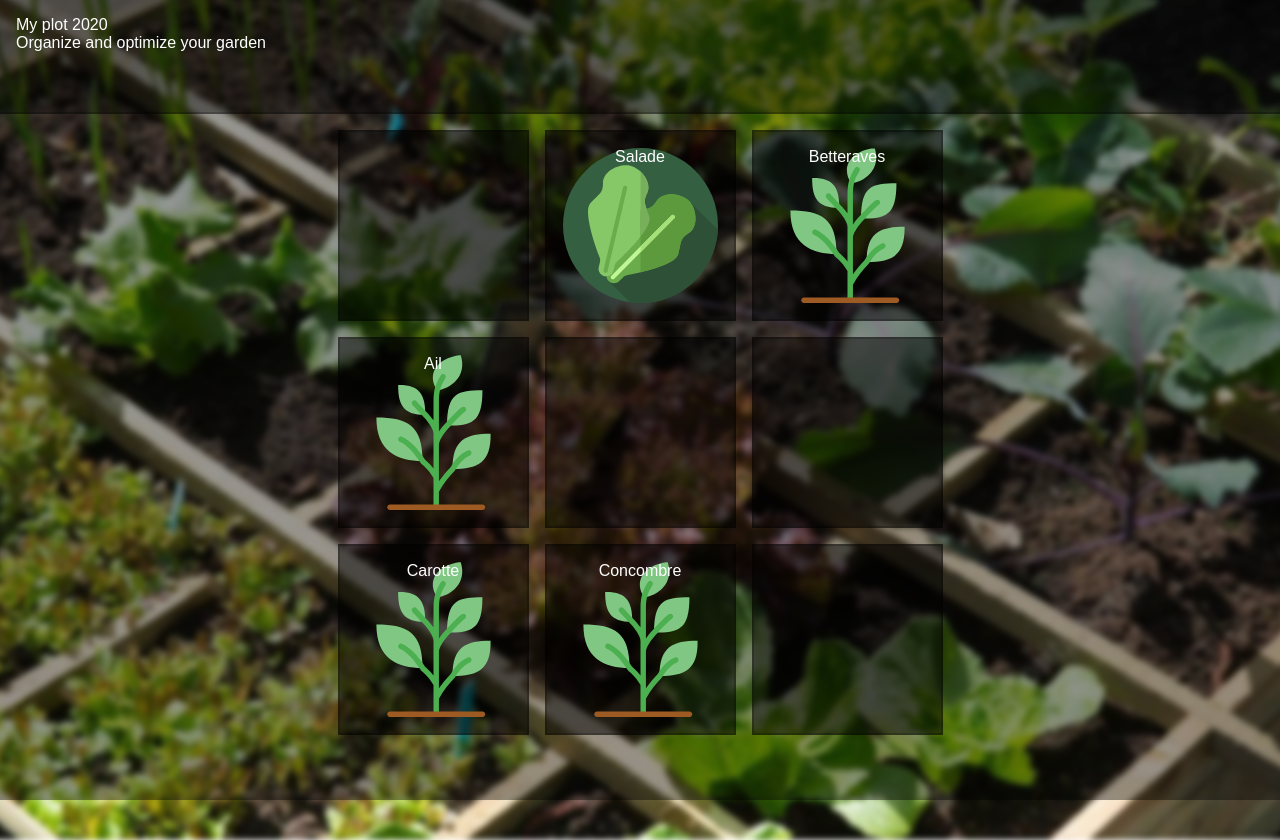
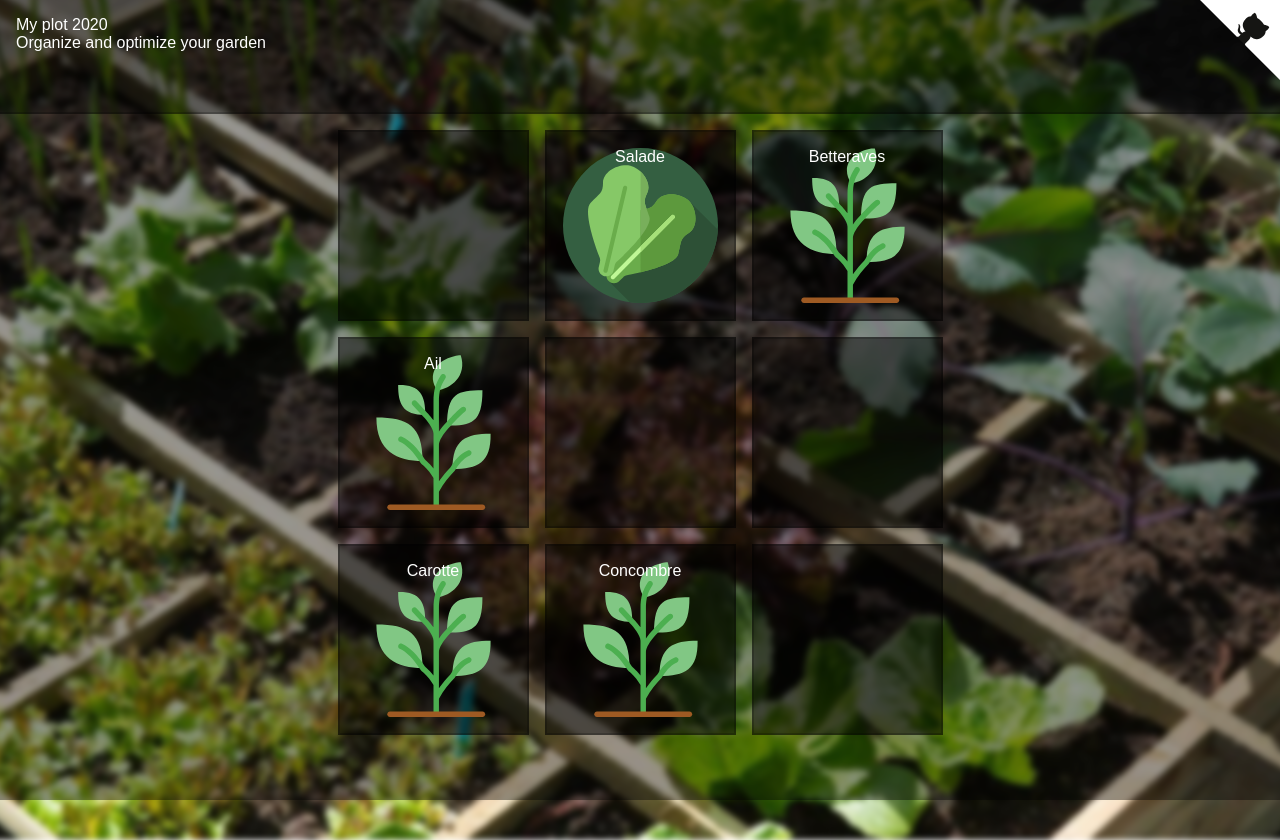
Before and after one commit to laodaniel/carre-carre, a Preact app: page / in a window 1280 px wide. Shown: the top 840 px of the page. Built offline with nearby package versions, Linux system fonts and the light colour scheme.

Commit message:
Add Github corner

```diff
--- /dev/null
+++ b/component/Header/GithubCorner.js
@@ -0,0 +1,13 @@
+import styles from './styles.module.css';
+
+const GithubCorner = () => (
+  <a href="https://github.com/laodaniel/carre-carre" className={styles.githubCorner} aria-label="View source on GitHub">
+    <svg className={styles.githubIcon} width="80" height="80" viewBox="0 0 250 250" aria-hidden="true">
+      <path d="M0,0 L115,115 L130,115 L142,142 L250,250 L250,0 Z" />
+      <path className={styles.octoArm} d="M128.3,109.0 C113.8,99.7 119.0,89.6 119.0,89.6 C122.0,82.7 120.5,78.6 120.5,78.6 C119.2,72.0 123.4,76.3 123.4,76.3 C127.3,80.9 125.5,87.3 125.5,87.3 C122.9,97.6 130.6,101.9 134.4,103.2" fill="currentColor" style="transform-origin: 130px 106px;" />
+      <path d="M115.0,115.0 C114.9,115.1 118.7,116.5 119.8,115.4 L133.7,101.6 C136.9,99.2 139.9,98.4 142.2,98.6 C133.8,88.0 127.5,74.4 143.8,58.0 C148.5,53.4 154.0,51.2 159.7,51.0 C160.3,49.4 163.2,43.6 171.4,40.1 C171.4,40.1 176.1,42.5 178.8,56.2 C183.1,58.6 187.2,61.8 190.9,65.4 C194.5,69.0 197.7,73.2 200.1,77.6 C213.8,80.2 216.3,84.9 216.3,84.9 C212.7,93.1 206.9,96.0 205.4,96.6 C205.1,102.4 203.0,107.8 198.3,112.5 C181.9,128.9 168.3,122.5 157.7,114.1 C157.9,116.9 156.7,120.9 152.7,124.9 L141.0,136.5 C139.8,137.7 141.6,141.9 141.8,141.8 Z" fill="currentColor" />
+    </svg>
+  </a>
+);
+
+export default GithubCorner;
--- a/component/Header/index.js
+++ b/component/Header/index.js
@@ -1,6 +1,7 @@
 import {useContext } from 'preact/hooks';
 import AppContext from 'context/AppContext';
 import EditableLabel from 'component/EditableLabel';
+import GithubCorner from './GithubCorner';
 import './styles.module.css';
 
 const Header = () => {
@@ -10,6 +11,7 @@ const Header = () => {
     <header>
       <EditableLabel label={name} />
       <EditableLabel label={description} />
+      <GithubCorner />
     </header>
   )
 };
--- a/component/Header/styles.module.css
+++ b/component/Header/styles.module.css
@@ -5,3 +5,40 @@ header {
   background-color: rgba(0, 0, 0, 0.4);
   border-bottom: 2px solid rgba(0, 0, 0, 0.2);
 }
+
+.githubCorner {
+  position: absolute;
+  top: 0;
+  border: 0;
+  right: 0;
+}
+
+.githubIcon {
+  fill: #fff;
+  color: #151513;
+}
+
+.githubCorner:hover .octoArm {
+  animation: octocat-wave 560ms ease-in-out;
+}
+
+@keyframes octocat-wave {
+  0%,100%{
+    transform:rotate(0);
+  }
+  20%,60%{
+    transform:rotate(-25deg);
+  }
+  40%,80%{
+    transform:rotate(10deg);
+  }
+}
+
+@media (max-width:500px) {
+  .githubCorner:hover .octoArm {
+    animation: none;
+  }
+  .githubCorner .octoArm {
+    animation: octocat-wave 560ms ease-in-out;
+  }
+}
```
